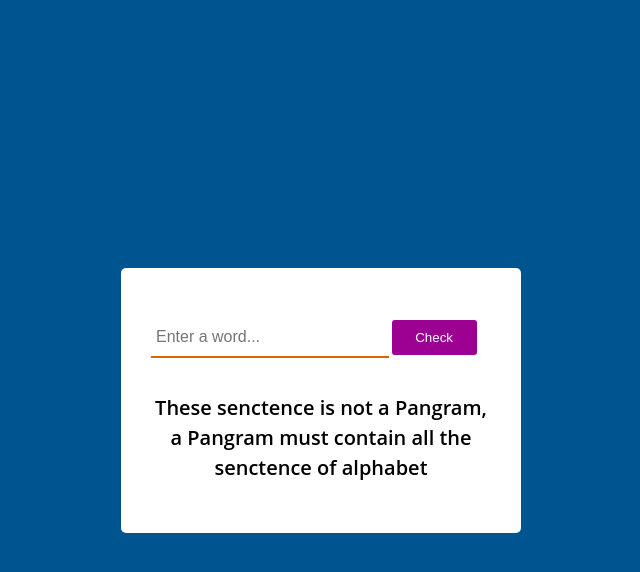
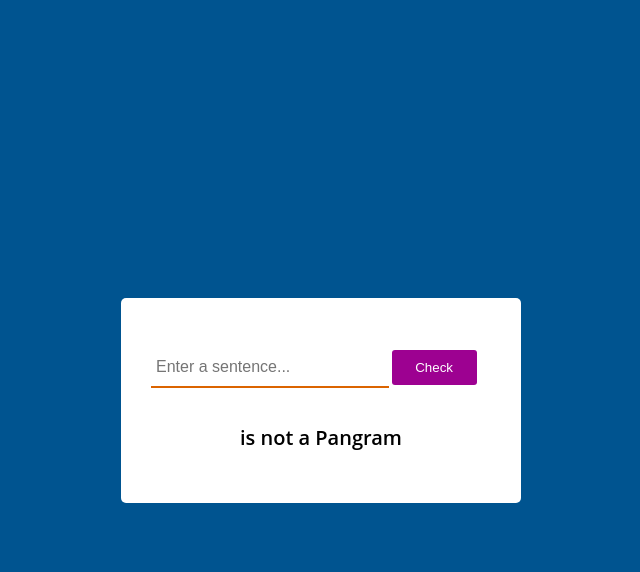
Before and after one commit to Ohiomatabn/Pangram, a plain HTML site: page index.html in a window 1280 px wide. Both pictures are taken after a click on the button "Check". Shown: the whole page, without its empty margins (319-959 px from the left). Drawn offline with Linux system fonts and the light colour scheme.

Commit message:
Rectify some typing errors

```diff
--- a/index.html
+++ b/index.html
@@ -13,7 +13,7 @@
           type="text"
           name="pangram"
           id="pangram"
-          placeholder="Enter a word..."
+          placeholder="Enter a sentence..."
           class="input-text"
         />
         <button class="btn" id="btn">Check</button>
--- a/script.js
+++ b/script.js
@@ -1,12 +1,12 @@
 function checkPangram(){
-  const senctence = document.getElementById('pangram').value;
+  const sentence = document.getElementById('pangram').value;
   const result = document.getElementById('result');
   const alphabet = 'abcdefghijklmnopqrstuvwxyz';
   for (let char of alphabet){
-    if (!senctence.toLowerCase().includes(char)){
-      result.innerHTML = 'These senctence is not a Pangram, <br> a Pangram must contain all the senctence of alphabet';
+    if (!sentence.toLowerCase().includes(char)){
+      result.innerHTML = `${sentence.toUpperCase()} is not a Pangram`;
     } else{
-      result.innerHTML = "It's a pangram, <br> it contain all the letter of the alphabet";
+      result.innerHTML = `${sentence.toUpperCase()} is a Pangram`;
     }
   }
 }
```
